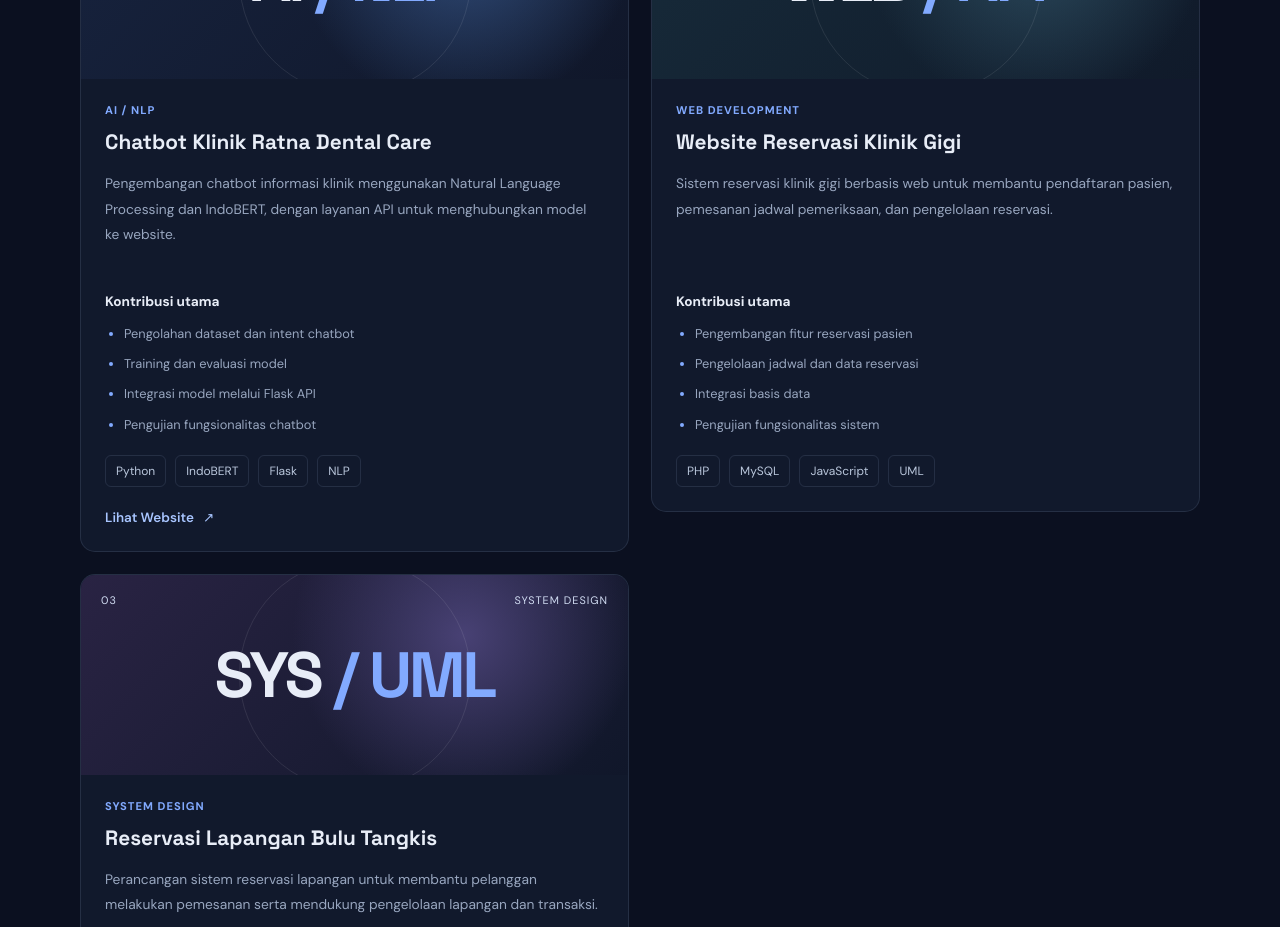
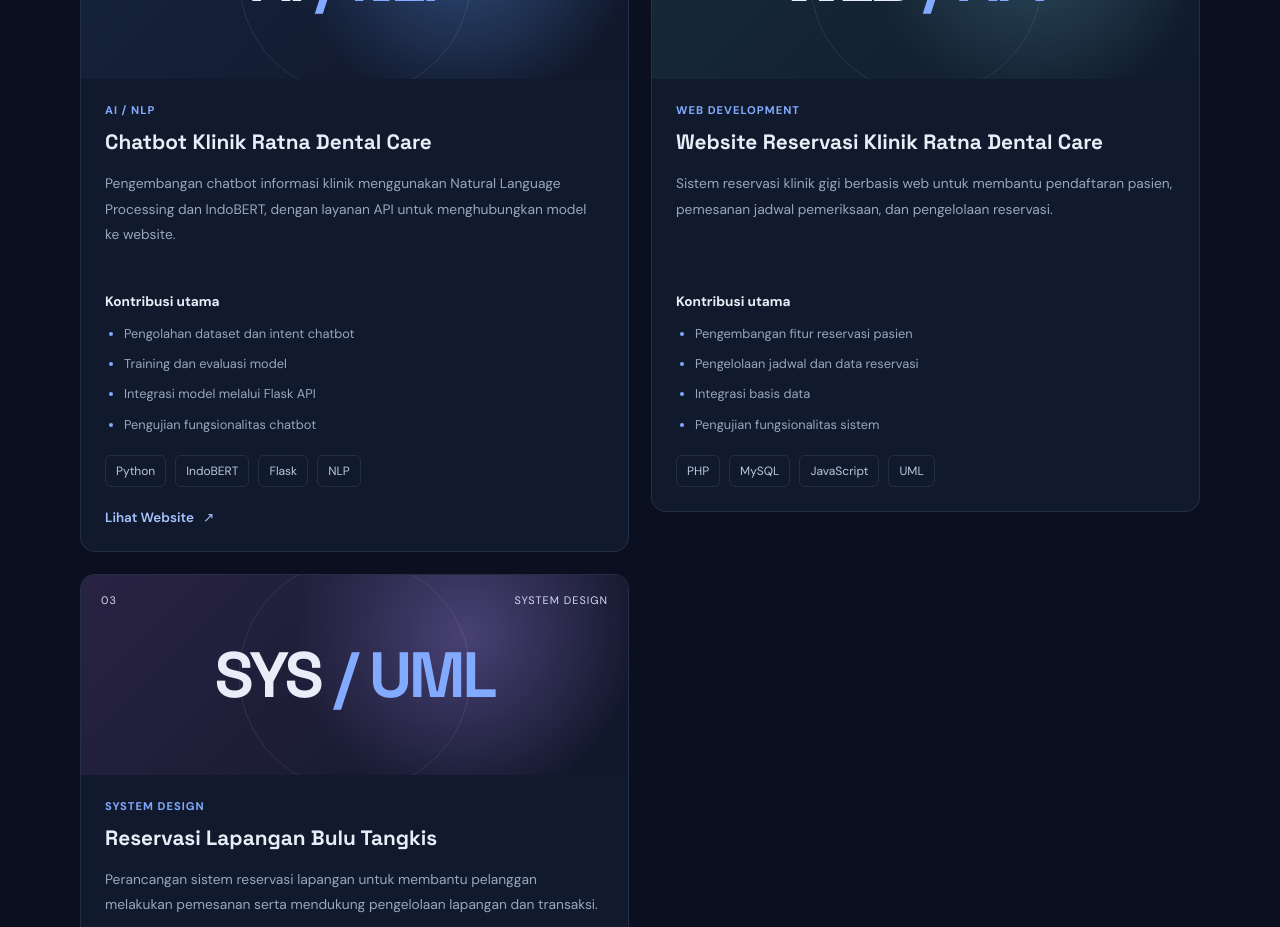
Before and after one commit to MuhammadFadhil04/MuhammadFadhil04.github.io, a React (Vite) app: page / in a window 1280 px wide. Shown: the part 2820-3747 px from the top of the page. Built offline with nearby package versions, Linux system fonts and the light colour scheme.

Commit message:
Update project title to Ratna Dental Care

```diff
--- a/src/App.jsx
+++ b/src/App.jsx
@@ -22,7 +22,7 @@ const projects = [
   {
     number: "02",
     category: "WEB DEVELOPMENT",
-    title: "Website Reservasi Klinik Gigi",
+    title: "Website Reservasi Klinik Ratna Dental Care",
     description:
       "Sistem reservasi klinik gigi berbasis web untuk membantu pendaftaran pasien, pemesanan jadwal pemeriksaan, dan pengelolaan reservasi.",
     technologies: ["PHP", "MySQL", "JavaScript", "UML"],
```
